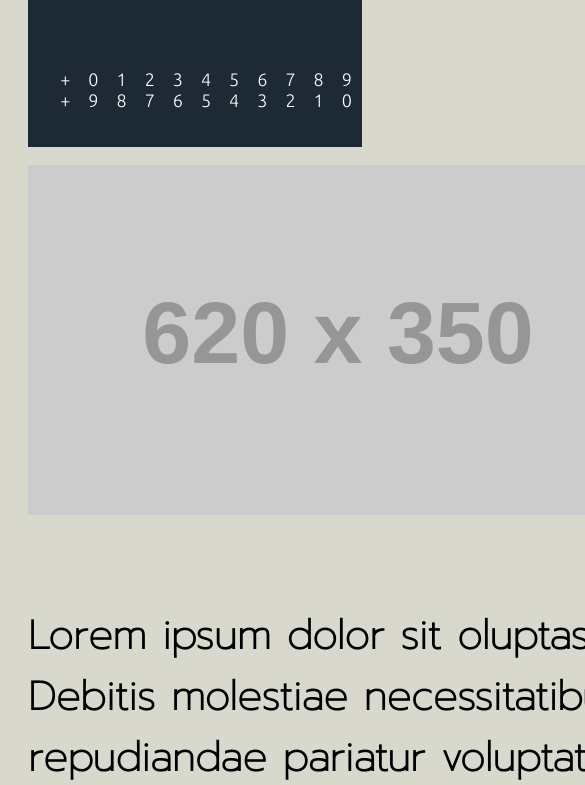
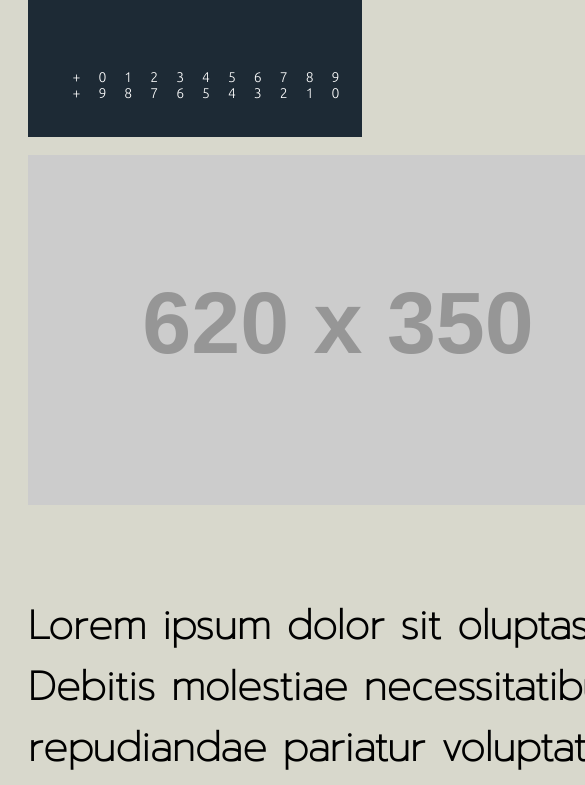
Before and after one commit to Mikhail0731/JS, a plain HTML site: page Home.html in a window 390 px wide. Shown: the part 559-1344 px from the top of the page, 585 px wide, since content can reach past the window. Drawn offline with Linux system fonts and the light colour scheme; placeholder pictures from the web are drawn by us.

Commit message:
Home,Register and Log in pages css are done

```diff
--- a/style.css
+++ b/style.css
@@ -106,7 +106,7 @@ body {
   padding: 30px;
   height: 400px;
 }
-@media only screen and (max-width: 600px) {
+@media only screen and (max-width: 600px), (max-width: 800px) {
   .top {
     flex-direction: column;
   }
@@ -114,9 +114,12 @@ body {
     flex-direction: column;
   }
   .home {
-    flex-direction: column;
+    grid: none;
   }
   .registerfooter {
     flex-direction: column;
   }
+  .phone {
+    font-size: 14px;
+  }
 }
```
Also changed, not shown: register.html (+1 -1 lines).
